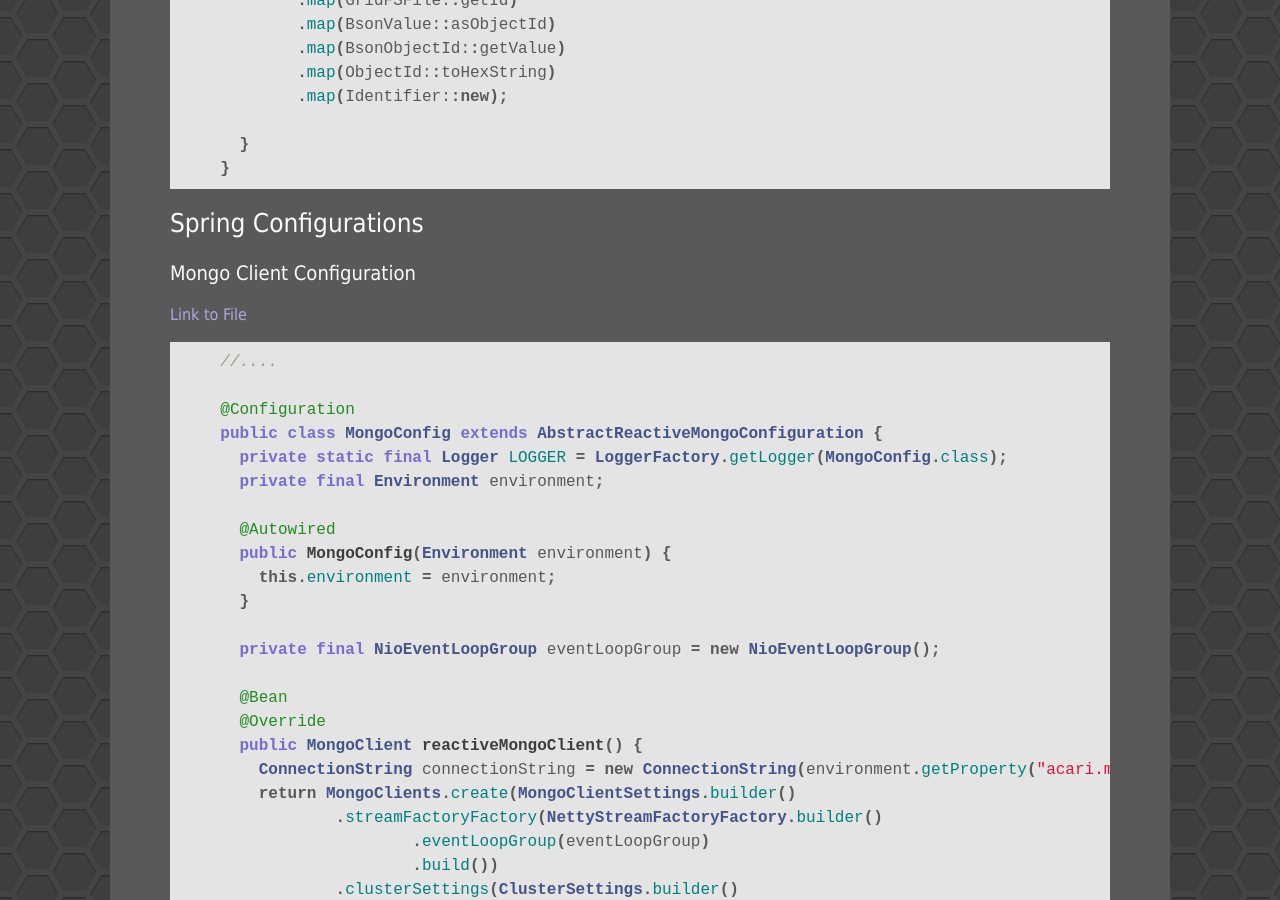
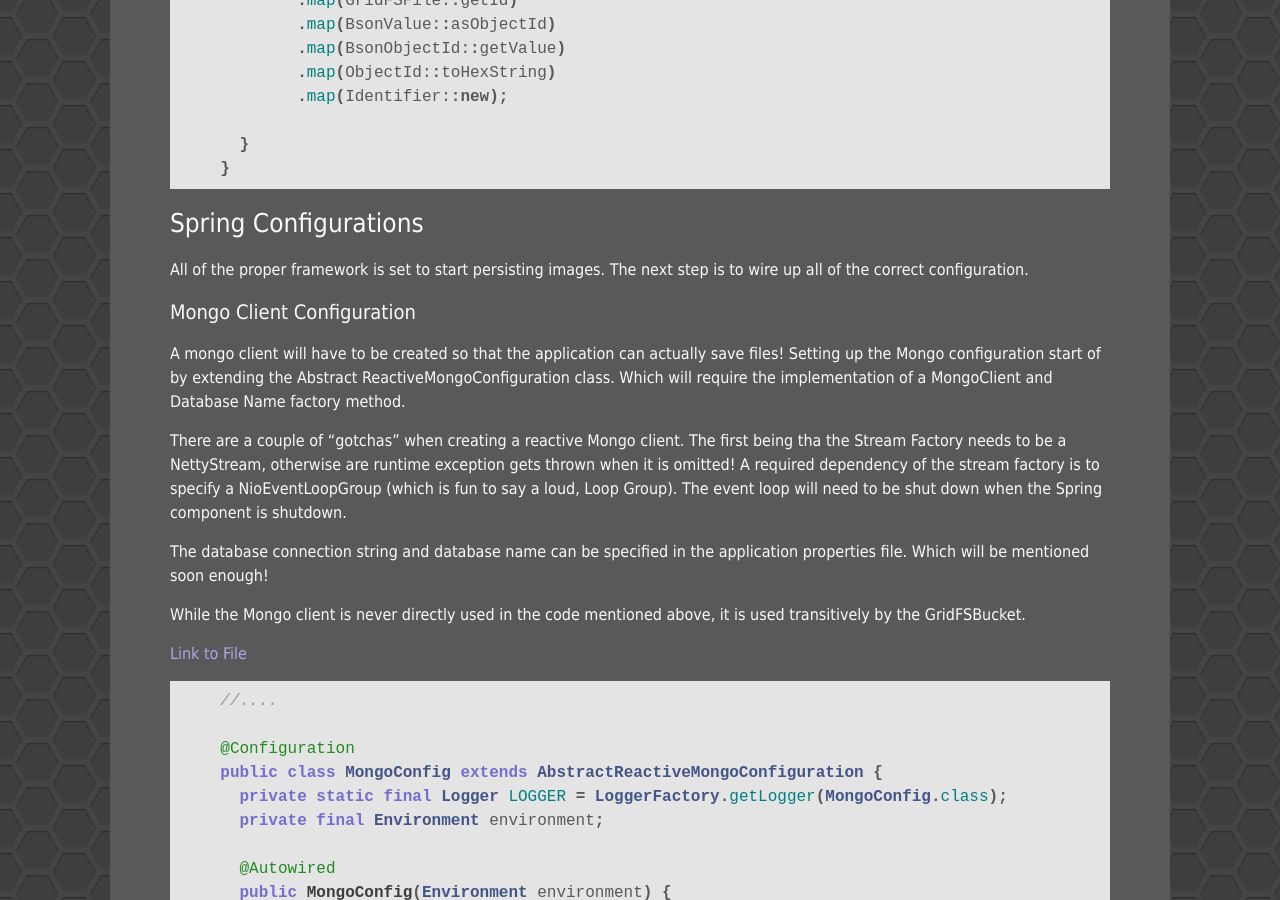
Before and after one commit to Unthrottled/blog, a Jekyll site: the page built from _posts/2017-12-14-Reactive-Mongo-Image-Persistence.md, in a window 1280 px wide and 900 px high, scrolled down 4452 px. Built offline with Jekyll 4.4.1, drawn with Linux system fonts in a browser that asks for light colours.

Commit message:
words for the happy

```diff
--- a/_posts/2017-12-14-Reactive-Mongo-Image-Persistence.md
+++ b/_posts/2017-12-14-Reactive-Mongo-Image-Persistence.md
@@ -171,7 +171,24 @@ When dealing with larger files, it may be more useful to stream information off
 
 ### Spring Configurations
 
+All of the proper framework is set to start persisting images.
+The next step is to wire up all of the correct configuration.
+
 #### Mongo Client Configuration
+
+A mongo client will have to be created so that the application can actually save files!
+Setting up the Mongo configuration start of by extending the Abstract ReactiveMongoConfiguration class.
+Which will require the implementation of a MongoClient and Database Name factory method.
+
+There are a couple of "gotchas" when creating a reactive Mongo client.
+The first being tha the Stream Factory needs to be a NettyStream, otherwise are runtime exception gets thrown when it is omitted!
+A required dependency of the stream factory is to specify a NioEventLoopGroup (which is fun to say a loud, Loop Group).
+The event loop will need to be shut down when the Spring component is shutdown.
+
+The database connection string and database name can be specified in the application properties file.
+Which will be mentioned soon enough!
+
+While the Mongo client is never directly used in the code mentioned above, it is used transitively by the GridFSBucket.
 
 [Link to File](https://github.com/cyclic-reference/mongo-images/blob/master/web-service/src/main/java/io/acari/images/MongoConfig.java)
 {% highlight java %}
```
